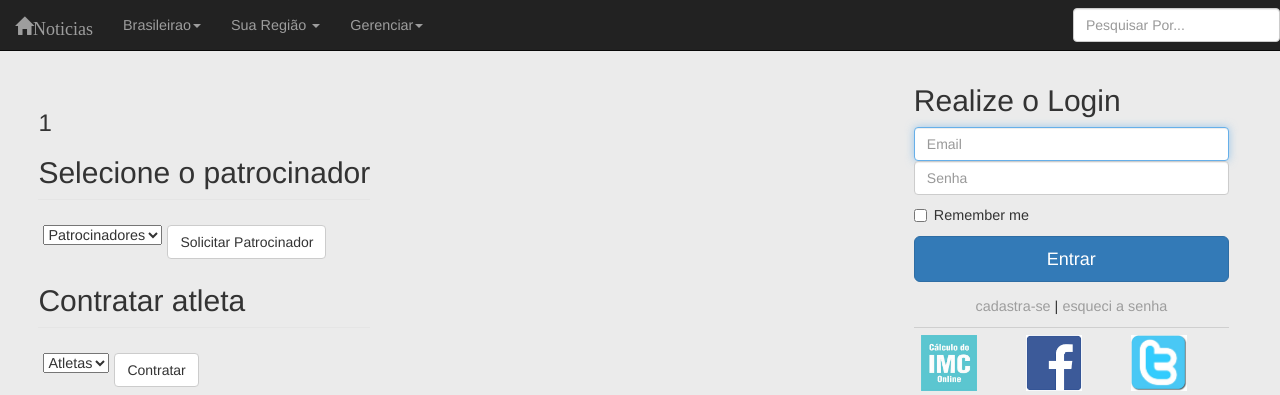
After one commit to MateusManzoli/bootstrap-aprendizagem, a PHP site: page /public/gerenciar-equipes-brasileirao/atletasEpatrocinio.php?equipe_nome=1 in a window 1280 px wide. The commit adds this page. Shown: the top 395 px of the page. Run offline with PHP 8.4, Linux system fonts and the light colour scheme; data that the repository does not hold is empty.

Commit message:
retirei os modals do patrocinio e atleta, e criei uma pagina para eles, e consertei alguns erros nas funcoes

```diff
--- /dev/null
+++ b/dados/oculta-erros.php
@@ -0,0 +1,3 @@
+<?php
+ini_set('display_errors', 0 );
+error_reporting(0);
--- /dev/null
+++ b/estilos-paginas/atletasEpatrocinio.css
@@ -0,0 +1,17 @@
+body{
+    background: #ebebeb;
+}
+.geral{
+    padding-top: 7%;
+    padding-left: 3%;
+    float: left;
+}
+.form-group-a{
+    float: left;
+}
+.col-sm-10-a{
+    padding: 5px;
+}
+.form-group-b{
+ float: left contour;
+}
--- a/gerenciar/equipes/gerenciador-equipes.php
+++ b/gerenciar/equipes/gerenciador-equipes.php
@@ -101,12 +101,11 @@ function verificarRegistros($patrocinador_id,$equipe_id) {
 
 
 function contratarAtleta($dados) {
-    // faz o texto da inserção com os valores que serao preenchidos publicacao etc...
-    //addslashes permite usar os aspas''(apóstrofo)
     $contratar = "
         INSERT INTO aprendizagem.equipe_atleta SET
            atleta_id = '" . addslashes($dados['atleta_id']) . "',
            equipe_id = '" . addslashes($dados['equipe_id']) . "'";
-    //retorna o metodo inserir que contem os valores da variavel
+
+    echo $contratar;
     return inserir($contratar);
 }
--- a/nbproject/private/private.xml
+++ b/nbproject/private/private.xml
@@ -20,6 +20,7 @@
         <group>
             <file>file:/C:/Users/DESEN/desenv/bootstrap-aprendizagem/public/brasileirao/gerenciar-equipe.php</file>
             <file>file:/C:/Users/DESEN/desenv/bootstrap-aprendizagem/public/inicial/index.php</file>
+            <file>file:/C:/Users/DESEN/desenv/bootstrap-aprendizagem/gerenciar/equipes/gerenciador-equipes.php</file>
         </group>
     </open-files>
 </project-private>
--- /dev/null
+++ b/public/gerenciar-equipes-brasileirao/atletasEpatrocinio.php
@@ -0,0 +1,73 @@
+<?php
+include_once '../../dados/dados-cabecalho.php';
+include_once '../../gerenciar/atletas/gerenciador-atletas.php';
+include_once '../../gerenciar/equipes/gerenciador-equipes.php';
+include_once '../../dados/oculta-erros.php';
+
+if (!empty($_POST['patrocinador_id']) && is_numeric($_POST['patrocinador_id'])) {
+    inserirPatrocinio($_POST);
+}
+if (!empty($_POST['atleta_id']) && is_numeric($_POST['atleta_id'])) {
+    contratarAtleta($_POST);
+}
+$patrocinadores = selecionarPatrocinio();
+$atletas = buscarAtletas();
+?>
+<html>
+    <?php include_once '../../dados/dados-head.php'; ?>
+    <link rel="stylesheet" type="text/css" href="../../estilos-paginas/atletasEpatrocinio.css"/>
+    <body>
+        <?php include_once '../../dados/dados-cabecalho.php'; ?>
+        <div class="geral">
+            <h3><?= $_GET['equipe_nome']; ?></h3>
+            <form class="form-horizontal-a" method="post" action="atletasEpatrocinio.php">
+
+                <input type="hidden" name='equipe_id' id="equipe_id" value="<?= $_GET['equipe_id']; ?>">
+                <input type="hidden" name='equipe_nome' id="equipe_nome" value="<?= $_GET['equipe_nome']; ?>">
+
+                <legend><h2>Selecione o patrocinador</h2></legend>
+                <div class="form-group-a">
+                    <div class="col-sm-10-a">
+                        <select name="patrocinador_id" id="patrocinador_id" >
+                            <option>Patrocinadores</option>
+                            <?php foreach ($patrocinadores as $patrocinador) { ?>
+                                <option value="<?php echo $patrocinador['id']; ?>" ><?= $patrocinador['nome']; ?></option>
+                            <?php } ?>
+                        </select>
+                    </div>
+                </div>
+                <div class="form-group-b">
+                    <div class="col-sm-offset-2 col-sm-10-a">
+                        <button  Type="submit" class="btn btn-default" >Solicitar Patrocinador</button>
+                    </div>
+                </div>
+            </form>
+
+            <form class="form-horizontal-a" method="post" action="atletasEpatrocinio.php">
+                <input type="hidden" name='equipe_id' id="equipe_id" value="<?= $_GET['equipe_id']; ?>">
+                <input type="hidden" name='equipe_nome' id="equipe_nome" value="<?= $_GET['equipe_nome']; ?>">
+                <legend><h2>Contratar atleta</h2></legend>
+                <div class="form-group-a">
+                    <div class="col-sm-10-a">
+                        <select name="atleta_id" id="atleta_id">
+                            <option>Atletas</option>
+                            <?php foreach ($atletas as $atleta) { ?>
+                                <option value="<?= $atleta['id']; ?>" > <?= $atleta['nome']; ?> | <?= $atleta['posicao'];  // <?= nao precisa dar echo        ?></option>
+                        <?php } ?>
+                        </select>
+                    </div>
+                </div>
+                <div class="form-group-b">
+                    <div class="col-sm-offset-2 col-sm-10-a">
+                        <button  Type="submit" class="btn btn-default" >Contratar</button>
+                    </div>
+                </div>
+
+            </form>
+        </div>
+        <?php
+        include_once '../../dados/dados-menulateral.php';
+        include_once '../../dados/dados-rodape.php';
+        ?>
+    </body>
+</html>
```
Also changed, not shown: public/brasileirao/gerenciar-equipe.php (+6 -79 lines).
